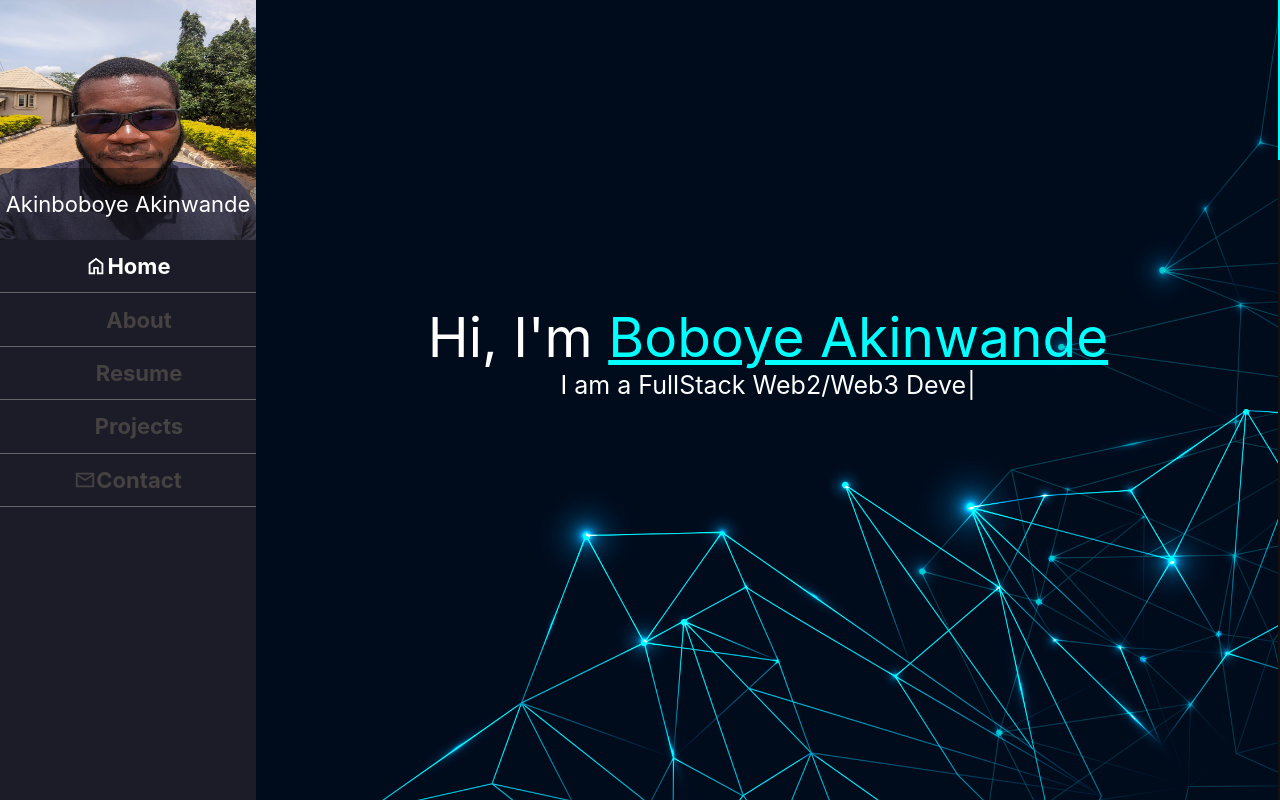
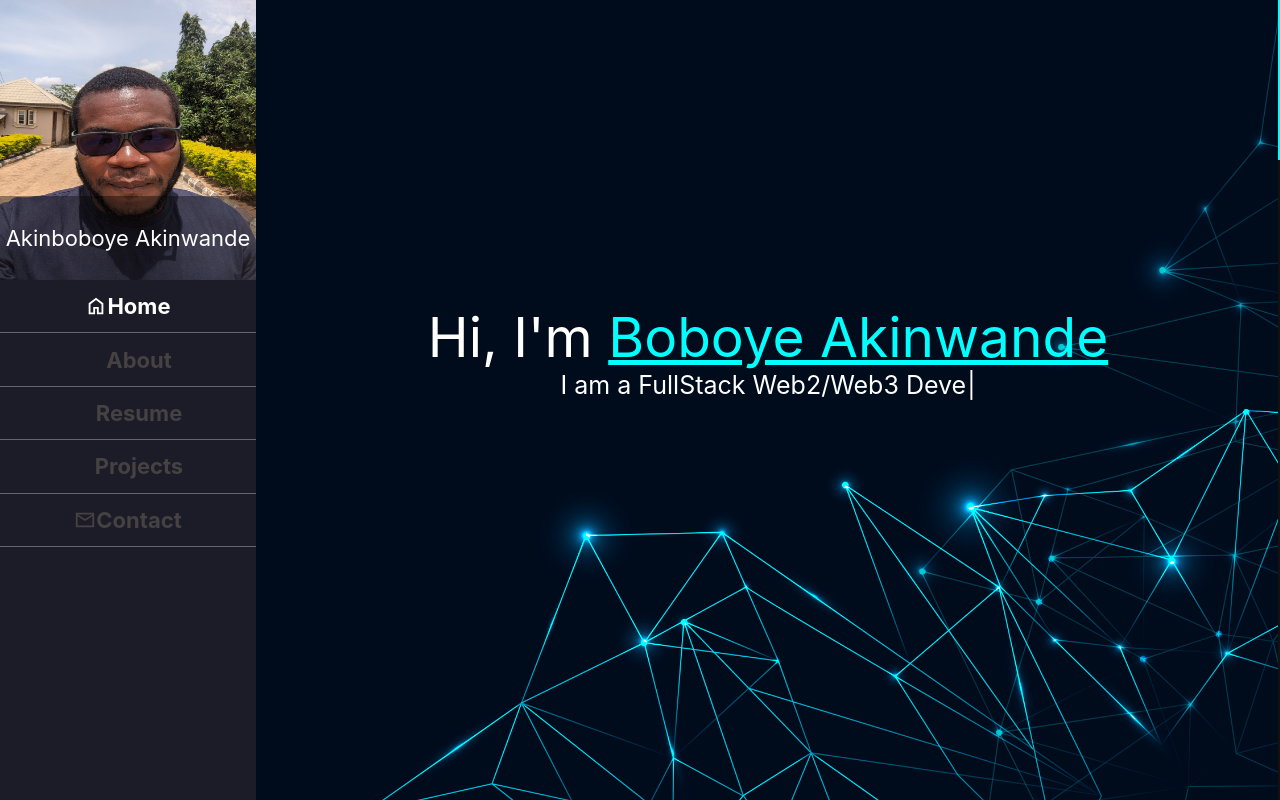
Before and after one commit to Boboye-Ak/Boboye-portfolio-nextjs, a Next.js app: page / in a window 1280 px wide. Built offline with nearby package versions, Linux system fonts and the light colour scheme; some icons are missing.

Commit message:
increased height of profile picture

```diff
--- a/styles/Sidebars/sidebar-pc.css
+++ b/styles/Sidebars/sidebar-pc.css
@@ -12,7 +12,7 @@
     position: relative;
     background-color: red;
     width: 100%;
-    height: 30%;
+    height: 35%;
 }
 .sidebar-pc .profile-picture img {
     position: absolute;
```
